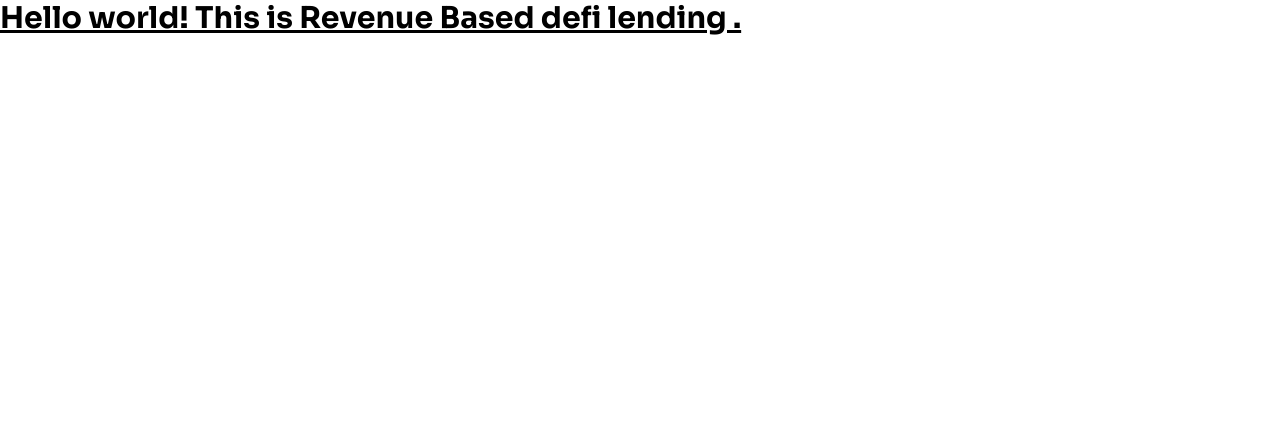
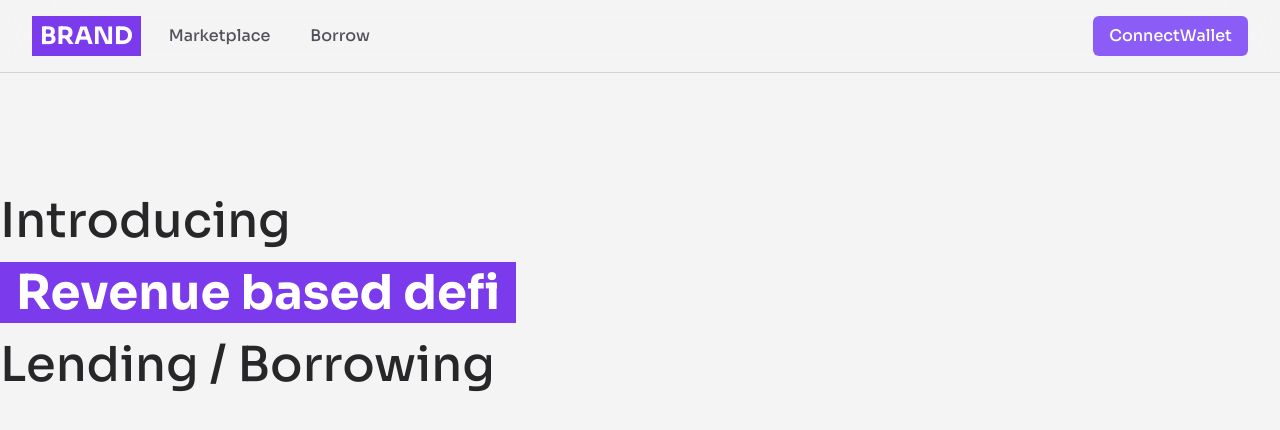
Before and after one commit to wosigor/revenue-based-defi-lending, a Next.js app in the folder frontend/: page / in a window 1280 px wide. Shown: the top 430 px of the page. Built offline with nearby package versions, Linux system fonts and the light colour scheme.

Commit message:
add : Layout & Navbar

```diff
--- /dev/null
+++ b/frontend/components/layout/AppContainer.tsx
@@ -0,0 +1,19 @@
+import React from "react";
+import Navbar from "./Navbar";
+
+type Props = {
+  children: React.ReactNode;
+};
+
+const AppContainer = (props: Props) => {
+  return (
+    <>
+      <Navbar />
+      <div className="max-w-screen-xl   mx-auto p-8 xl:px-0">
+        {props.children}
+      </div>
+    </>
+  );
+};
+
+export default AppContainer;
--- /dev/null
+++ b/frontend/components/layout/ConnectWallet.tsx
@@ -0,0 +1,17 @@
+import React from 'react'
+import Button from '../ui/Button'
+
+type Props = {}
+
+const ConnectWallet = (props: Props) => {
+
+  const handleConnectWallet = () => {
+    // Logic for connecting wallet here
+  }
+
+  return (
+    <Button variant='primary'>ConnectWallet</Button>
+  )
+}
+
+export default ConnectWallet
--- /dev/null
+++ b/frontend/components/layout/Logo.tsx
@@ -0,0 +1,19 @@
+import Link from "next/link";
+import React from "react";
+import { AiOutlineBank } from "react-icons/ai";
+type Props = {};
+
+const Logo = (props: Props) => {
+  return (
+    <Link href="/">
+      <div className="flex items-center  cursor-pointer group gap-2 group">
+        {/* <AiOutlineBank className="h-8 w-8 text-brand-500 group-hover:scale-125  duration-300 ease-out group-hover:-rotate-12" /> */}
+        <h1 className="text-2xl bg-brand-600 text-white px-2 py-1 font-bold group-hover:text-gray-100 font-sora">
+          BRAND
+        </h1>
+      </div>
+    </Link>
+  );
+};
+
+export default Logo;
--- /dev/null
+++ b/frontend/components/layout/Navbar.tsx
@@ -0,0 +1,30 @@
+import Link, { LinkProps } from "next/link";
+import ConnectWallet from "./ConnectWallet";
+import Logo from "./Logo";
+
+type Props = {};
+
+const Navlink = (props: { children: React.ReactNode } & LinkProps) => {
+  return (
+    <Link href={props.href}>
+      <a className="font-medium duration-300 ease-out py-2 px-3 text-gray-600 hover:text-black hover:bg-gray-300 rounded-lg"> {props.children}</a>
+    </Link>
+  );
+};
+const Navbar = (props: Props) => {
+  return (
+    <header className="px-8 py-4 sticky backdrop-blur-xl border-b border-gray-300">
+      <nav className="flex max-w-screen-xl mx-auto justify-between">
+        <div className="flex items-center space-x-4">
+          <Logo />
+          <Navlink href="/markets">Marketplace</Navlink>
+          <Navlink href="/borrow">Borrow</Navlink>
+        </div>
+        {/* <Button loading variant="primary">Connect Wallet</Button> */}
+        <ConnectWallet />
+      </nav>
+    </header>
+  );
+};
+
+export default Navbar;
--- a/frontend/pages/_app.tsx
+++ b/frontend/pages/_app.tsx
@@ -1,8 +1,13 @@
-import '../styles/globals.css'
-import type { AppProps } from 'next/app'
+import "../styles/globals.css";
+import type { AppProps } from "next/app";
+import AppContainer from "../components/layout/AppContainer";
 
 function MyApp({ Component, pageProps }: AppProps) {
-  return <Component {...pageProps} />
+  return (
+    <AppContainer>
+      <Component {...pageProps} />
+    </AppContainer>
+  );
 }
 
-export default MyApp
+export default MyApp;
--- /dev/null
+++ b/frontend/pages/borrow.tsx
@@ -0,0 +1,10 @@
+import { NextPage } from "next";
+import React from "react";
+
+type Props = {};
+
+const BorrowPage: NextPage = (props: Props) => {
+  return <div>borrow</div>;
+};
+
+export default BorrowPage;
--- a/frontend/pages/index.tsx
+++ b/frontend/pages/index.tsx
@@ -1,8 +1,26 @@
+import React from "react";
 
-export default function Home() {
+type Props = {};
+
+const Home = (props: Props) => {
   return (
-    <h1 className="text-3xl font-bold underline">
-      Hello world! This is Revenue Based defi lending .
-    </h1>
-  )
-}
+    <main>
+      {/* Hero Section */}
+      <section className="py-20">
+        {/* Hero Left Side */}
+        <div>
+          <h1 className="text-5xl text-gray-800 font-medium leading-normal">
+            Introducing <br />
+            <span className="font-bold bg-brand-600 text-white px-4">Revenue based defi</span>
+            <br />
+            Lending / Borrowing
+          </h1>
+        </div>
+        {/* Hero Right Side */}
+        <div></div>
+      </section>
+    </main>
+  );
+};
+
+export default Home;
--- /dev/null
+++ b/frontend/pages/markets.tsx
@@ -0,0 +1,10 @@
+import { NextPage } from "next";
+import React from "react";
+
+type Props = {};
+
+const MarketsPage: NextPage = (props: Props) => {
+  return <div>markets</div>;
+};
+
+export default MarketsPage;
--- a/frontend/styles/globals.css
+++ b/frontend/styles/globals.css
@@ -6,5 +6,6 @@
 @layer base {
   body {
     font-family: "Sora", sans-serif;
+    @apply bg-gray-100
   }
 }
--- a/frontend/tailwind.config.js
+++ b/frontend/tailwind.config.js
@@ -1,4 +1,3 @@
-/** @type {import('tailwindcss').Config} */
 const colors = require('tailwindcss/colors')
 module.exports = {
   content: [
--- a/frontend/tsconfig.json
+++ b/frontend/tsconfig.json
@@ -13,7 +13,11 @@
     "resolveJsonModule": true,
     "isolatedModules": true,
     "jsx": "preserve",
-    "incremental": true
+    "incremental": true,
+    "baseUrl": ".",
+    "paths": {
+      "@components*": ["src/components*"]
+    }
   },
   "include": ["next-env.d.ts", "**/*.ts", "**/*.tsx"],
   "exclude": ["node_modules"]
```
